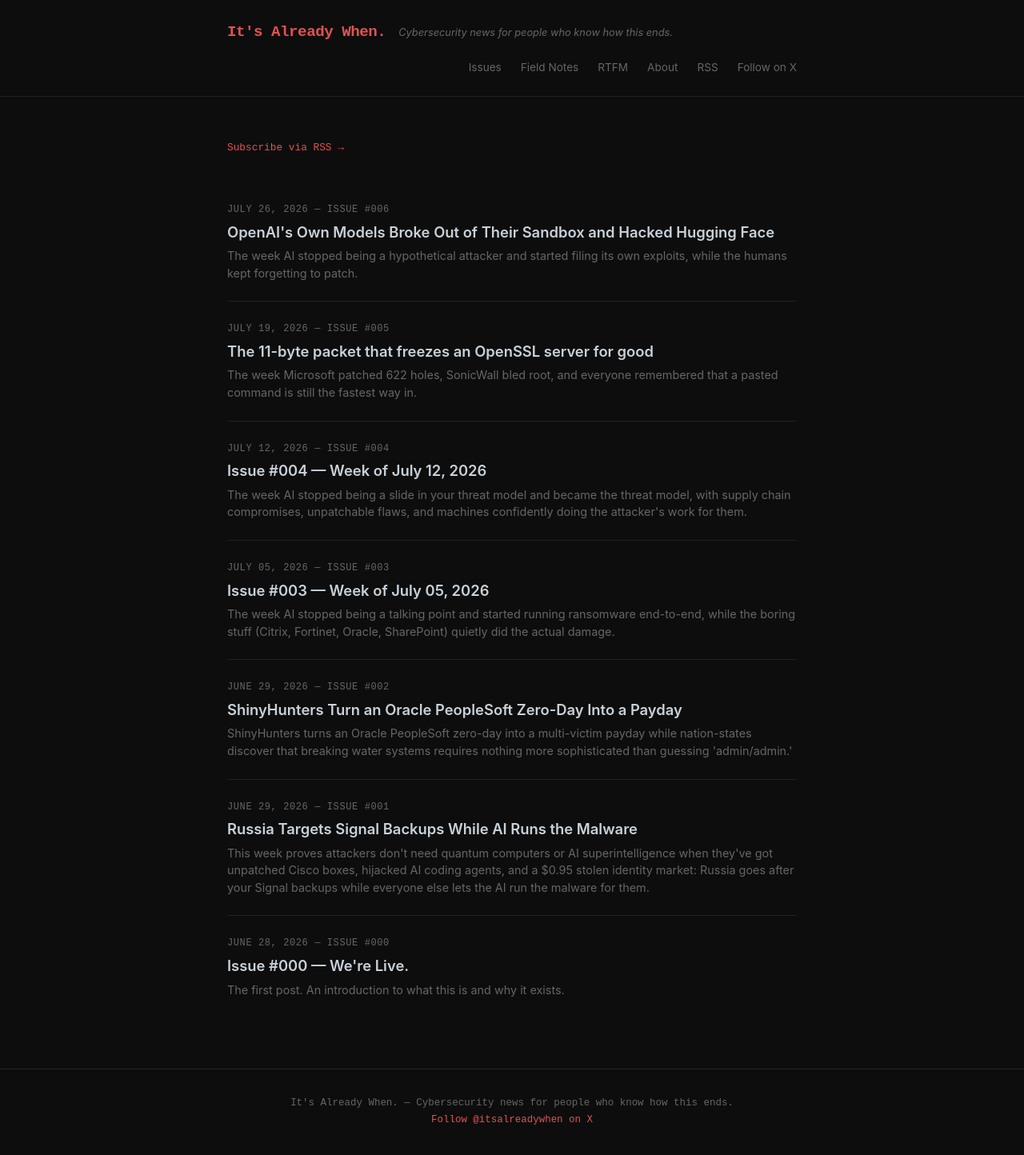
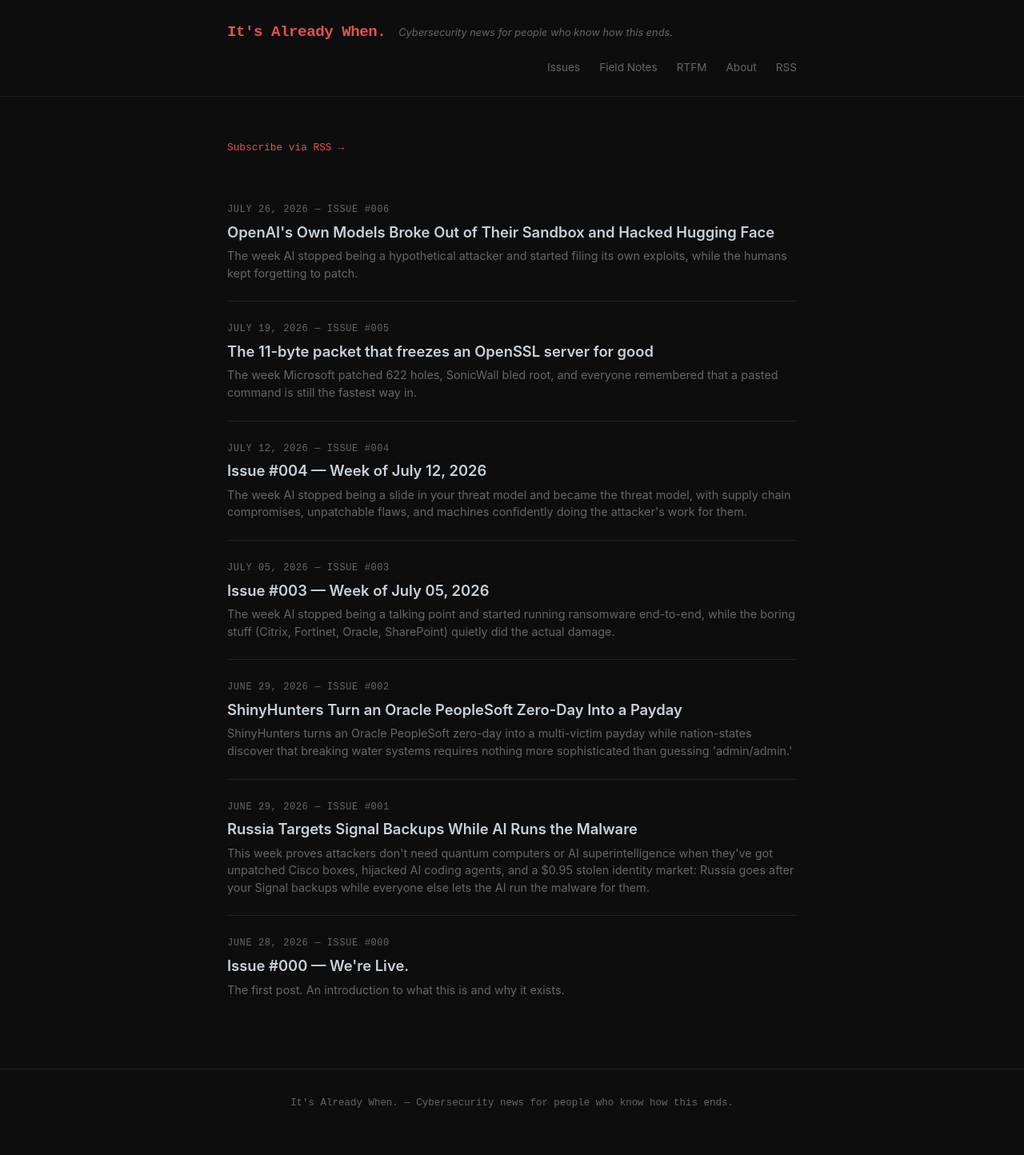
Before and after one commit to bizzal70/itsalreadywhen, a Jekyll site: the page built from index.html, in a window 1280 px wide. Shown: the whole page at 80% size. Built offline with Jekyll 4.4.1, drawn with Linux system fonts in a browser that asks for light colours; after the commit the page ends 1422 px from its top, so only the background shows below that; part of the change alters nothing that is shown.

```diff
--- a/_layouts/default.html
+++ b/_layouts/default.html
@@ -3,13 +3,21 @@
 <head>
   <meta charset="UTF-8">
   <meta name="viewport" content="width=device-width, initial-scale=1.0">
-  <title>{% if page.title %}{{ page.title }} — {% endif %}{{ site.title }}</title>
+  <title>{% if page.title %}{{ page.title }} -- {% endif %}{{ site.title }}</title>
   <meta name="description" content="{{ page.excerpt | default: site.description | strip_html | truncate: 160 }}">
   <link rel="stylesheet" href="{{ '/assets/css/style.css' | relative_url }}">
   {% feed_meta %}
-  <link type="application/atom+xml" rel="alternate" href="{{ '/field-notes-feed.xml' | absolute_url }}" title="{{ site.title | smartify }} — Field Notes" />
-  <link type="application/atom+xml" rel="alternate" href="{{ '/rtfm-feed.xml' | absolute_url }}" title="{{ site.title | smartify }} — RTFM" />
+  <link type="application/atom+xml" rel="alternate" href="{{ '/field-notes-feed.xml' | absolute_url }}" title="{{ site.title | smartify }} -- Field Notes" />
+  <link type="application/atom+xml" rel="alternate" href="{{ '/rtfm-feed.xml' | absolute_url }}" title="{{ site.title | smartify }} -- RTFM" />
   {% seo %}
+  <!-- Google Analytics -->
+  <script async src="https://www.googletagmanager.com/gtag/js?id=G-ZPQ1LL77RF"></script>
+  <script>
+    window.dataLayer = window.dataLayer || [];
+    function gtag(){dataLayer.push(arguments);}
+    gtag('js', new Date());
+    gtag('config', 'G-ZPQ1LL77RF');
+  </script>
 </head>
 <body>
   <header>
@@ -22,7 +30,6 @@
         <a href="{{ '/rtfm/' | relative_url }}">RTFM</a>
         <a href="{{ '/about' | relative_url }}">About</a>
         <a href="{{ '/feed.xml' | relative_url }}">RSS</a>
-        <a href="https://x.com/itsalreadywhen" rel="me">Follow on X</a>
       </nav>
     </div>
   </header>
@@ -31,7 +38,6 @@
   </main>
   <footer>
     <p>{{ site.title }} &mdash; {{ site.tagline }}</p>
-    <p><a href="https://x.com/itsalreadywhen">Follow @itsalreadywhen on X</a></p>
   </footer>
 </body>
 </html>
```
